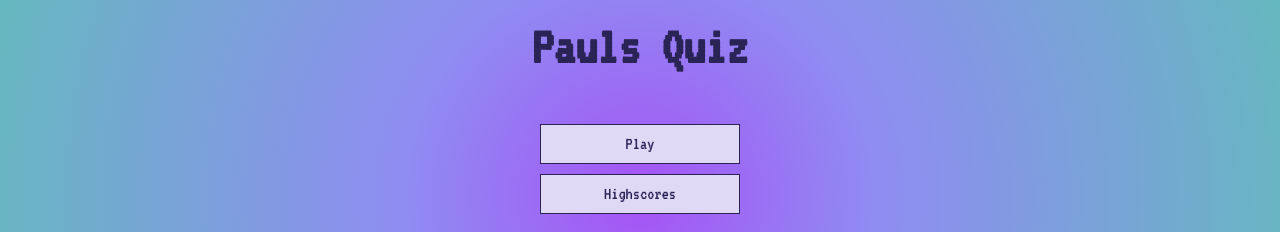
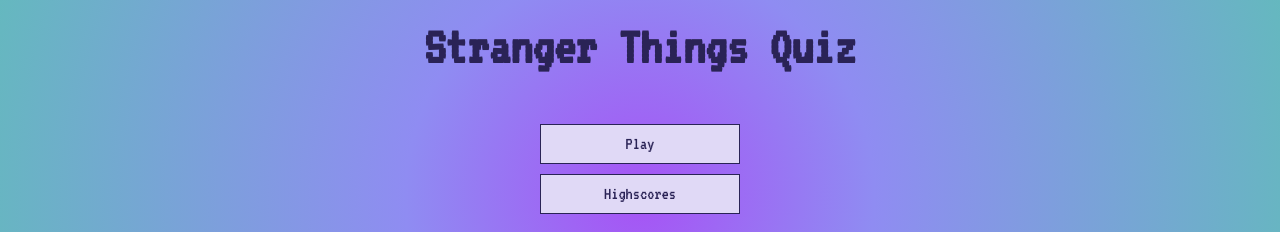
Before and after one commit to Pauldwyer/quiz-game-3.0, a plain HTML site: page index.html in a window 1280 px wide. Shown: the top 232 px of the page. Drawn offline with Linux system fonts and the light colour scheme.

Commit message:
made changes to title across all pages

```diff
--- a/index.html
+++ b/index.html
@@ -7,7 +7,7 @@
     <meta name="description"
         content="Paul's quiz game is for people who enjoy a quiz">
     <meta name="keywords" content="quiz, fun">
-    <title>Pauls Quiz Game</title>
+    <title>Stranger Things Quiz</title>
     <link rel="stylesheet" href="assets/style.css">
     <link rel="preconnect" href="https://fonts.googleapis.com">
     <link rel="preconnect" href="https://fonts.gstatic.com" crossorigin>
@@ -18,7 +18,7 @@
     <!-- container holding the buttons-->
     <div class="container">
         <div id="home" class="flex-center flex-column">
-            <h1>Pauls Quiz</h1>
+            <h1>Stranger Things Quiz</h1>
             <a class="btn" href="game.html">Play</a>
             <a class="btn" href="highscores.html">Highscores</a>
         </div>
```
Also changed, not shown: end.html (+2 -2 lines), game.html (+1 -1 lines), highscores.html (+1 -1 lines).
